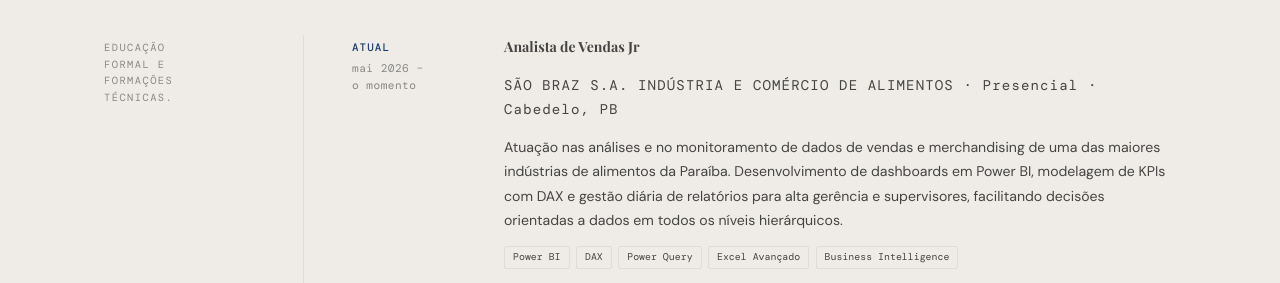
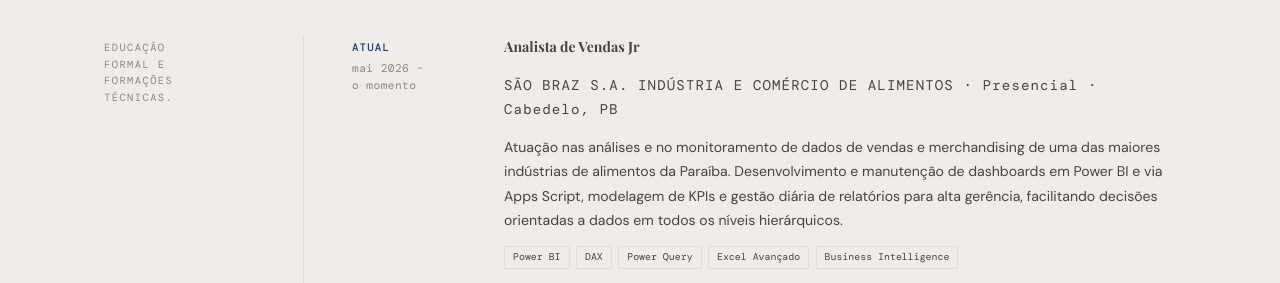
Before and after one commit to ppedropeu/portfolio-pedro-ramos, a plain HTML site: page index.html in a window 1280 px wide. Shown: the part 3420-3703 px from the top of the page. Drawn offline with nearby package versions, Linux system fonts and the light colour scheme; a web font is replaced by a local one.

Commit message:
Update index.html

```diff
--- a/index.html
+++ b/index.html
@@ -1364,7 +1364,7 @@
           <div class="exp-body">
             <p class="exp-role">Analista de Vendas Jr</p>
             <p class="exp-company">SÃO BRAZ S.A. INDÚSTRIA E COMÉRCIO DE ALIMENTOS · Presencial · Cabedelo, PB</p>
-            <p>Atuação nas análises e no monitoramento de dados de vendas e merchandising de uma das maiores indústrias de alimentos da Paraíba. Desenvolvimento de dashboards em Power BI, modelagem de KPIs com DAX e gestão diária de relatórios para alta gerência e supervisores, facilitando decisões orientadas a dados em todos os níveis hierárquicos.</p>
+            <p>Atuação nas análises e no monitoramento de dados de vendas e merchandising de uma das maiores indústrias de alimentos da Paraíba. Desenvolvimento e manutenção de dashboards em Power BI e via Apps Script, modelagem de KPIs e gestão diária de relatórios para alta gerência, facilitando decisões orientadas a dados em todos os níveis hierárquicos.</p>
             <div class="exp-stack">
               <span class="etag">Power BI</span>
               <span class="etag">DAX</span>
```
